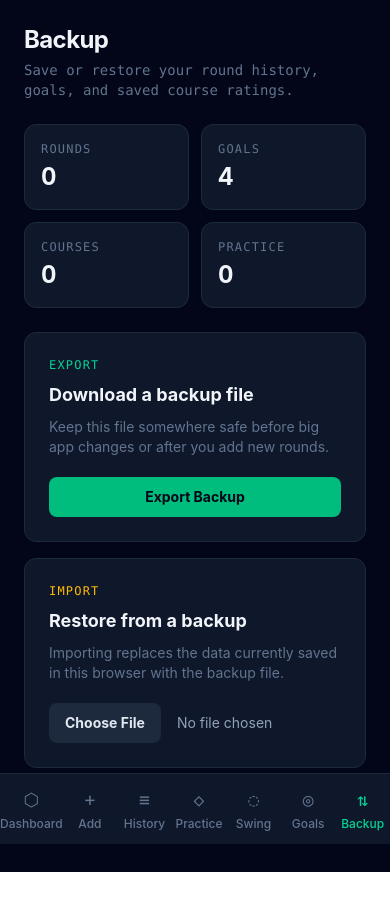
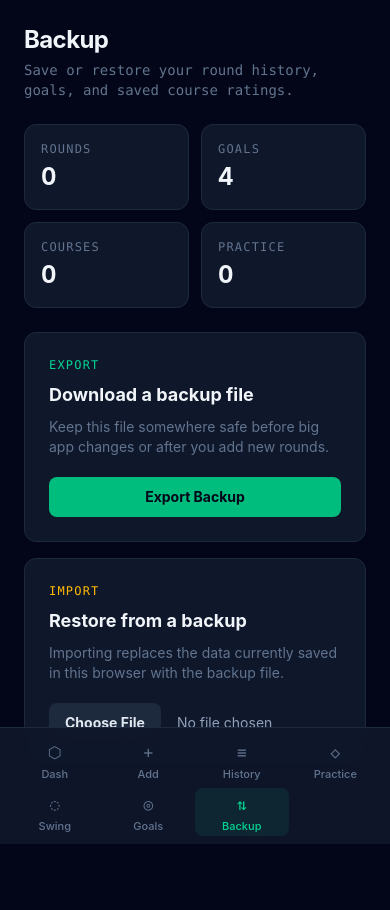
Before and after one commit to EBentjen/golf-tracker, a React (Vite) app: page /backup in a window 390 px wide. Shown: the top 910 px of the page. Before the commit the page ends 872 px from the top, so only its background shows below. Built offline with nearby package versions, Linux system fonts and the light colour scheme.

Commit message:
Improve mobile PWA navigation

```diff
--- a/src/App.jsx
+++ b/src/App.jsx
@@ -32,7 +32,7 @@ export default function App() {
     <BrowserRouter>
       <div className="flex min-h-screen bg-slate-950">
         <Sidebar />
-        <main className="flex-1 pb-20 md:pb-0 overflow-y-auto">
+        <main className="flex-1 pb-36 md:pb-0 overflow-y-auto">
           <Routes>
             <Route path="/" element={<Dashboard rounds={rounds} targets={targets} />} />
             <Route path="/add" element={<AddRound onAdd={addRound} />} />
--- a/src/components/layout/BottomNav.jsx
+++ b/src/components/layout/BottomNav.jsx
@@ -1,7 +1,7 @@
 import { NavLink } from 'react-router-dom';
 
 const links = [
-  { to: '/', label: 'Dashboard', icon: '⬡' },
+  { to: '/', label: 'Dash', icon: '⬡' },
   { to: '/add', label: 'Add', icon: '+' },
   { to: '/history', label: 'History', icon: '≡' },
   { to: '/practice', label: 'Practice', icon: '◇' },
@@ -12,19 +12,22 @@ const links = [
 
 export default function BottomNav() {
   return (
-    <nav className="md:hidden fixed bottom-0 left-0 right-0 bg-slate-900 border-t border-slate-800 flex z-50">
+    <nav
+      className="md:hidden fixed bottom-0 left-0 right-0 bg-slate-900/95 backdrop-blur border-t border-slate-800 grid grid-cols-4 gap-y-1 px-2 pt-2 z-50"
+      style={{ paddingBottom: 'calc(0.5rem + env(safe-area-inset-bottom))' }}
+    >
       {links.map(({ to, label, icon }) => (
         <NavLink
           key={to}
           to={to}
           end={to === '/'}
           className={({ isActive }) =>
-            `flex-1 flex flex-col items-center justify-center py-3 text-xs font-medium transition-colors ${
-              isActive ? 'text-emerald-400' : 'text-slate-500'
+            `min-h-12 flex flex-col items-center justify-center rounded-lg text-[11px] leading-none font-medium transition-colors ${
+              isActive ? 'bg-emerald-500/10 text-emerald-400' : 'text-slate-500'
             }`
           }
         >
-          <span className="text-lg font-mono mb-0.5">{icon}</span>
+          <span className="text-base font-mono mb-1">{icon}</span>
           {label}
         </NavLink>
       ))}
```
